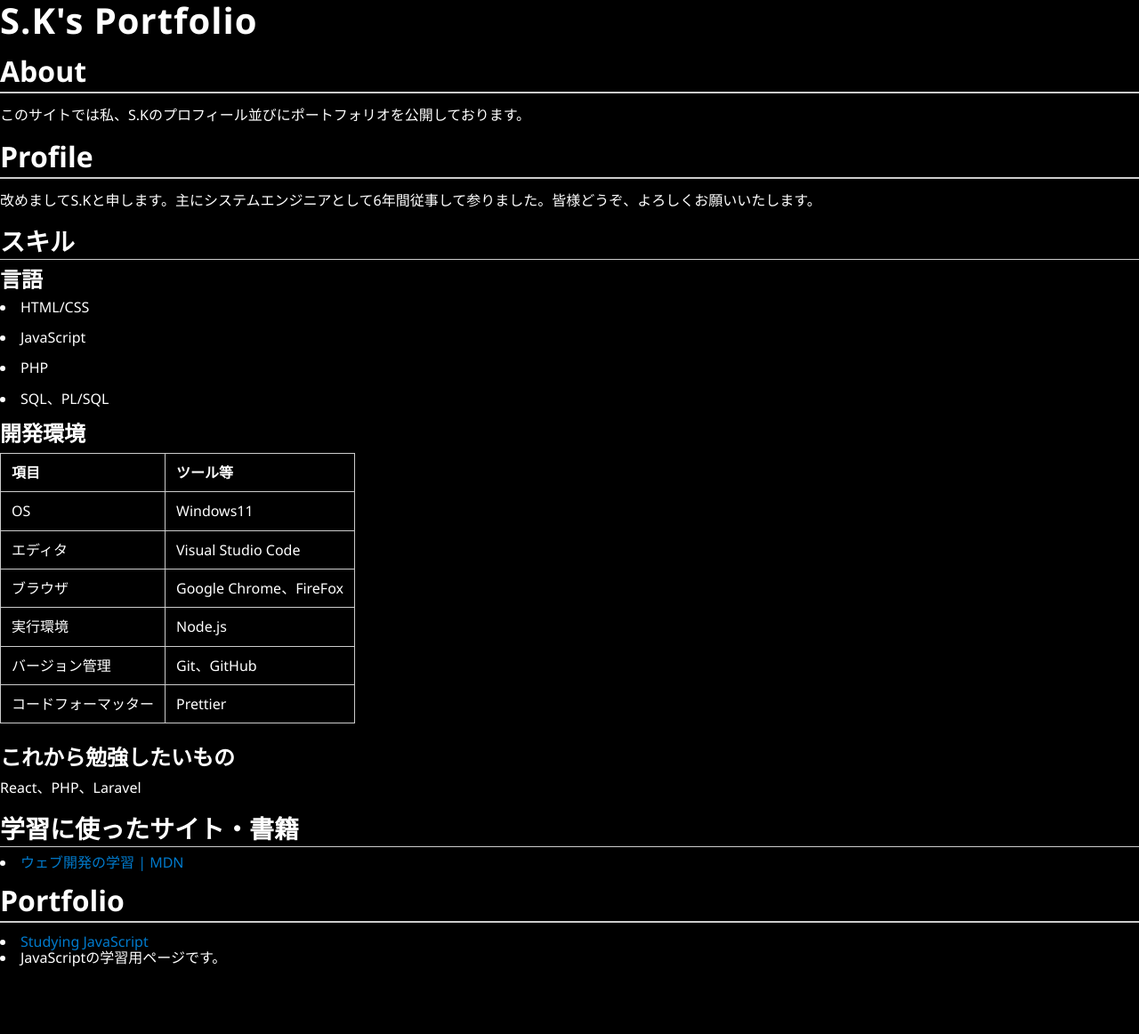
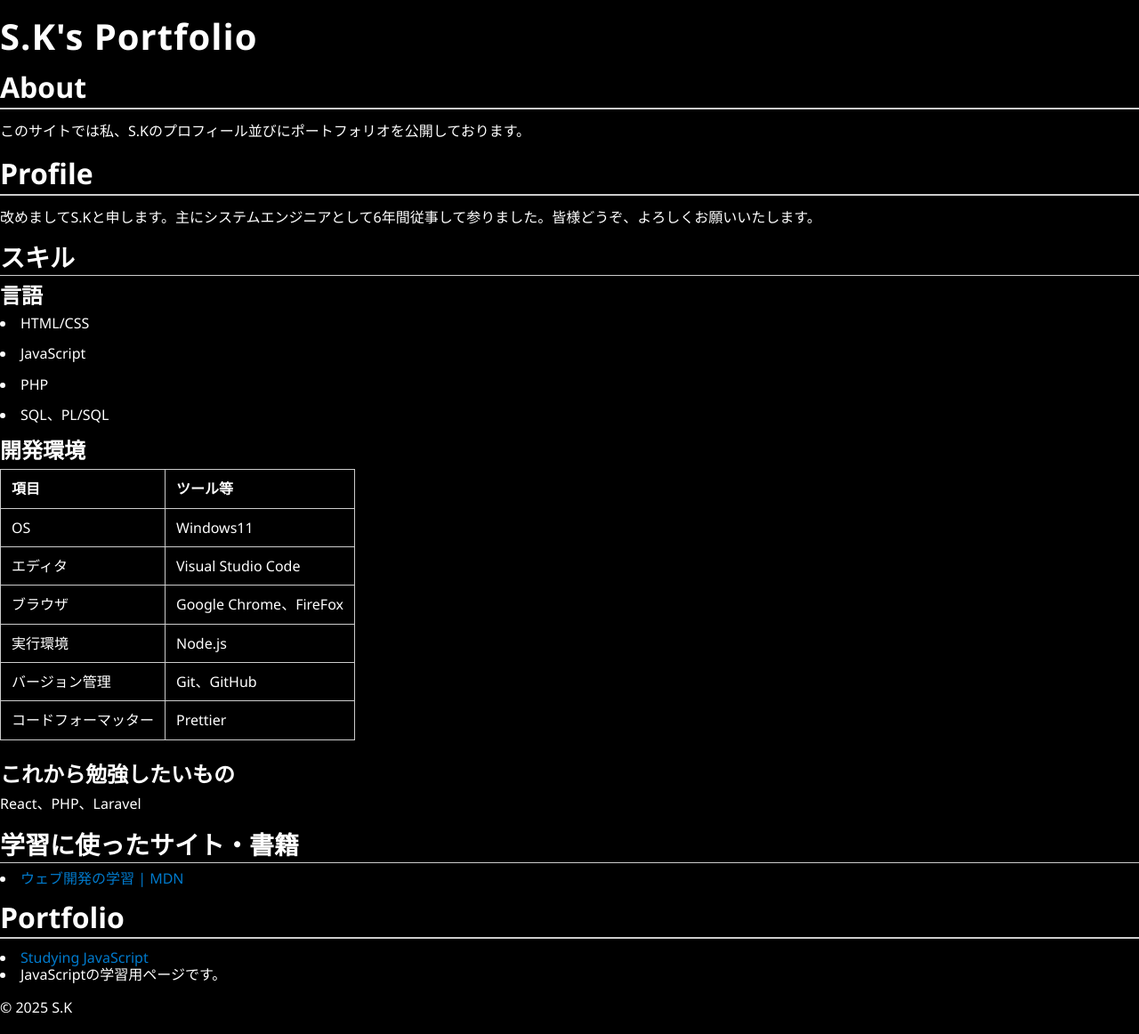
Before and after one commit to portfoliobysk/portfoliobysk.github.io, a plain HTML site: page index.html in a window 1280 px wide. Shown: the whole page at 89% size. Before the commit the page ends 1102 px from the top, so only its background shows below. Drawn offline with Linux system fonts and the light colour scheme.

Commit message:
構造化タグ追加、README.md修正

```diff
--- a/index.html
+++ b/index.html
@@ -1,6 +1,10 @@
 <!DOCTYPE html>
 <html lang="ja">
   <head>
+    // メタ情報
+    <meta name="author" content="S.K">
+    <meta name="description" content="S.Kによるプロフィール並びにポートフォリオを掲載したサイトです。">
+    // デザイン関連
     <meta charset="UTF-8">
     <meta name="viewport" content="width=device-width" />
     <link href="styles/destyle.css" rel="stylesheet">
@@ -8,8 +12,12 @@
     <title>S.K's Portfolio</title>
   </head>
   <body>
+
+    <header>
       <h1>S.K's Portfolio</h1>
+    </header>
 
+    <main>
       <h2>About</h2>
         <p>このサイトでは私、S.Kのプロフィール並びにポートフォリオを公開しております。</p>
 
@@ -75,5 +83,11 @@
             </ul>
           </li>
         </ul>
+    </main>
+
+    <footer>
+      <p>&#169; 2025 S.K</p>
+    </footer>
+
   </body>
 </html>
```
Also changed, not shown: README.md. Lines whose indentation alone changed are shown as unchanged.
